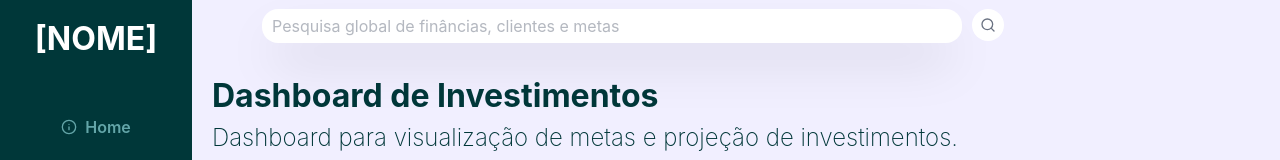
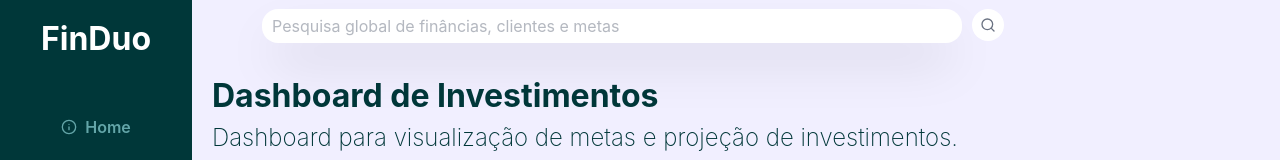
Before and after one commit to oeduardopereira/startup-empreendedorismo, a React app in the folder frontend/: page /investimentos in a window 1280 px wide. Shown: the top 160 px of the page. Built offline with nearby package versions, Linux system fonts and the light colour scheme; the HTML template or start-up script is replaced by a standard one.

Commit message:
Final touches

```diff
--- a/frontend/src/components/NavBar/Navbar.tsx
+++ b/frontend/src/components/NavBar/Navbar.tsx
@@ -22,7 +22,7 @@ function Navbar() {
         <>
             <div className={styles.navbar}>
                 <div className={styles.title}>
-                    [NOME]
+                    FinDuo
                 </div>
                 <div className="mt-10">
                     <ul className={styles.pagelist}>
```
